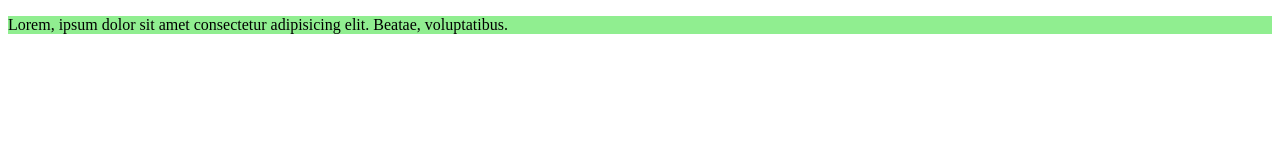
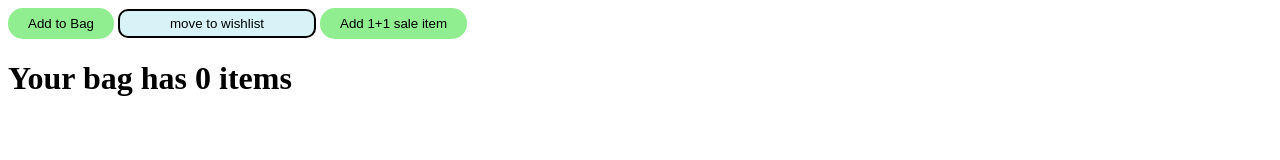
Before and after one commit to haripk88/javascript-study, a plain HTML site: page Exercise/practice1/index.html in a window 1280 px wide. Drawn offline with Linux system fonts and the light colour scheme.

Commit message:
create a add to chart project

```diff
--- a/Exercise/practice1/index.html
+++ b/Exercise/practice1/index.html
@@ -7,7 +7,28 @@
     <link rel="stylesheet" href="style.css">
 </head>
 <body>
-    <p class="para">Lorem, ipsum dolor sit amet consectetur adipisicing elit. Beatae, voluptatibus.
-    </p>
+     <button class="add_bag" onclick="addToBag()">Add to Bag</button>
+     <button class="move_wish" onclick="moveToWish()">MOVE TO WISHLIST</button>
+     <button class="add_bag" onclick="addOnebyOne()">
+        Add 1+1 sale item
+     </button>
+     <h1 id="count"></h1>
+     <script>
+        let item = 0;
+        document.querySelector('#count').innerHTML = 'Your bag has '+ item + ' items';
+        function addToBag () {
+
+            item++;
+            document.querySelector('#count').innerHTML = 'Your bag has '+ item + ' items';
+        }
+        function moveToWish () {
+            item--;
+            document.querySelector('#count').innerHTML = 'Your bag has '+ item + ' items';
+        }
+        function addOnebyOne () {
+            item +=2;
+            document.querySelector('#count').innerHTML = 'Your bag has '+ item + ' items';
+        }
+     </script>
 </body>
 </html>
--- a/Exercise/practice1/style.css
+++ b/Exercise/practice1/style.css
@@ -1,3 +1,16 @@
-.para{
+.add_bag{
+    padding: 8px 20px;
     background-color: lightgreen;
+    border: none;
+    border-radius: 15px;
+
 }
+
+.move_wish{
+    padding: 5px 50px;
+    background-color: rgb(216, 243, 248);
+    border: 2px solid black;
+    border-radius: 10px;
+    text-transform: lowercase;
+
+}
```
